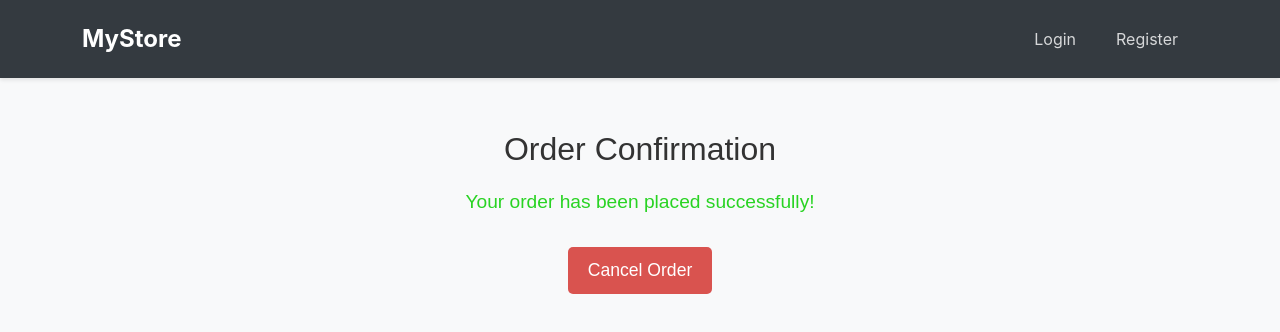
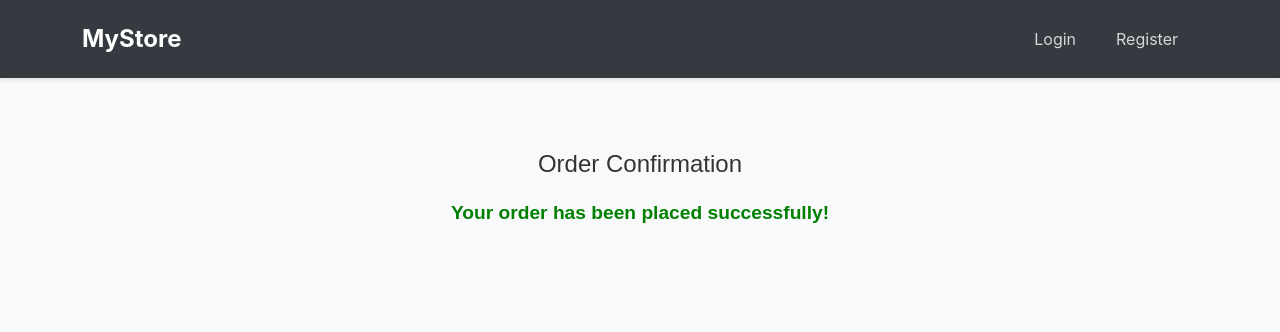
Before and after one commit to Harishbtc07/ecommerce-app, a React (Create React App) app: page /order-confirmed in a window 1280 px wide. Shown: the top 332 px of the page. Built offline with nearby package versions, Linux system fonts and the light colour scheme.

Commit message:
order cancellation

```diff
--- a/src/App.css
+++ b/src/App.css
@@ -507,7 +507,7 @@ Button Styles
 .order-confirmed-message {
   text-align: center;
   font-size: 1.2rem;
-  color: #29d323;
+  color: #ee0707;
   margin-bottom: 30px;
 }
 
@@ -555,3 +555,36 @@ Button Styles
 .cancel-order-btn:focus {
   outline: none;
 }
+
+
+
+
+
+
+.order-confirmed-message.success {
+  color: green;
+  font-weight: bold;
+}
+
+.order-confirmed-message.error {
+  color: red;
+  font-weight: bold;
+}
+
+.order-confirmed-title {
+  margin-top: 20px;
+  font-size: 24px;
+}
+
+.order-details {
+  margin-top: 20px;
+}
+
+.product-image {
+  max-width: 200px;
+  margin-top: 10px;
+}
+
+.cancel-order-btn {
+  margin-top: 20px;
+}
--- a/src/components/OrderConfirmed.js
+++ b/src/components/OrderConfirmed.js
@@ -1,40 +1,44 @@
 import React, { useState } from 'react';
-import { useLocation, useNavigate } from 'react-router-dom';
-import '../App.css'
+import { useLocation,} from 'react-router-dom';
+import '../App.css'; // Import the CSS file for styling
 
 const OrderConfirmed = () => {
   const location = useLocation();
-  const product = location.state?.product;
+  const productData = location.state?.product;
+  const [product, setProduct] = useState(productData);
   const [message, setMessage] = useState('Your order has been placed successfully!');
-  const navigate = useNavigate();
+  const [messageType, setMessageType] = useState('success'); // "success" or "error"
 
   const handleCancelOrder = () => {
-    // Send cancel request to backend
     fetch('http://localhost:5000/cancel_order', {
       method: 'POST',
       headers: {
         'Content-Type': 'application/json',
       },
-      body: JSON.stringify({ product_id: product.id }),  // Use product_id for cancellation
+      body: JSON.stringify({ product_id: product.id }), // Use product_id for cancellation
     })
       .then((res) => res.json())
       .then((data) => {
         if (data.success) {
-          setMessage('Your order has been successfully canceled.');  // Update message on successful cancellation
+          setMessage('Your order has been successfully canceled.');
+          setMessageType('error'); // Set to "error" to display in red
+          setProduct(null); // Clear product details after cancellation
         } else {
-          setMessage('Failed to cancel the order. Please try again.');  // Show error message
+          setMessage('Failed to cancel the order. Please try again.');
+          setMessageType('error'); // Set to "error" for red color on error
         }
       })
       .catch(() => {
-        setMessage('An error occurred while canceling the order. Please try again.');  // Handle errors
+        setMessage('An error occurred while canceling the order. Please try again.');
+        setMessageType('error'); // Set to "error" for red color on error
       });
   };
 
   return (
     <div className="container order-confirmed">
       <h2 className="order-confirmed-title">Order Confirmation</h2>
-      <p className="order-confirmed-message">{message}</p>  {/* Display success/error message */}
-      {product && (
+      <p className={`order-confirmed-message ${messageType}`}>{message}</p>  {/* Display success/error message */}
+      {product ? (
         <div className="order-details">
           <h3>Order Details:</h3>
           <img src={product.image_url} alt={product.name} className="product-image" />
@@ -42,10 +46,12 @@ const OrderConfirmed = () => {
           <p><strong>Description:</strong> {product.description}</p>
           <p><strong>Price:</strong> ${product.price}</p>
         </div>
+      ) : null}
+      {product && (
+        <button className="btn btn-danger cancel-order-btn" onClick={handleCancelOrder}>
+          Cancel Order
+        </button>
       )}
-      <button className="btn btn-danger cancel-order-btn" onClick={handleCancelOrder}>
-        Cancel Order
-      </button>
     </div>
   );
 };
```
